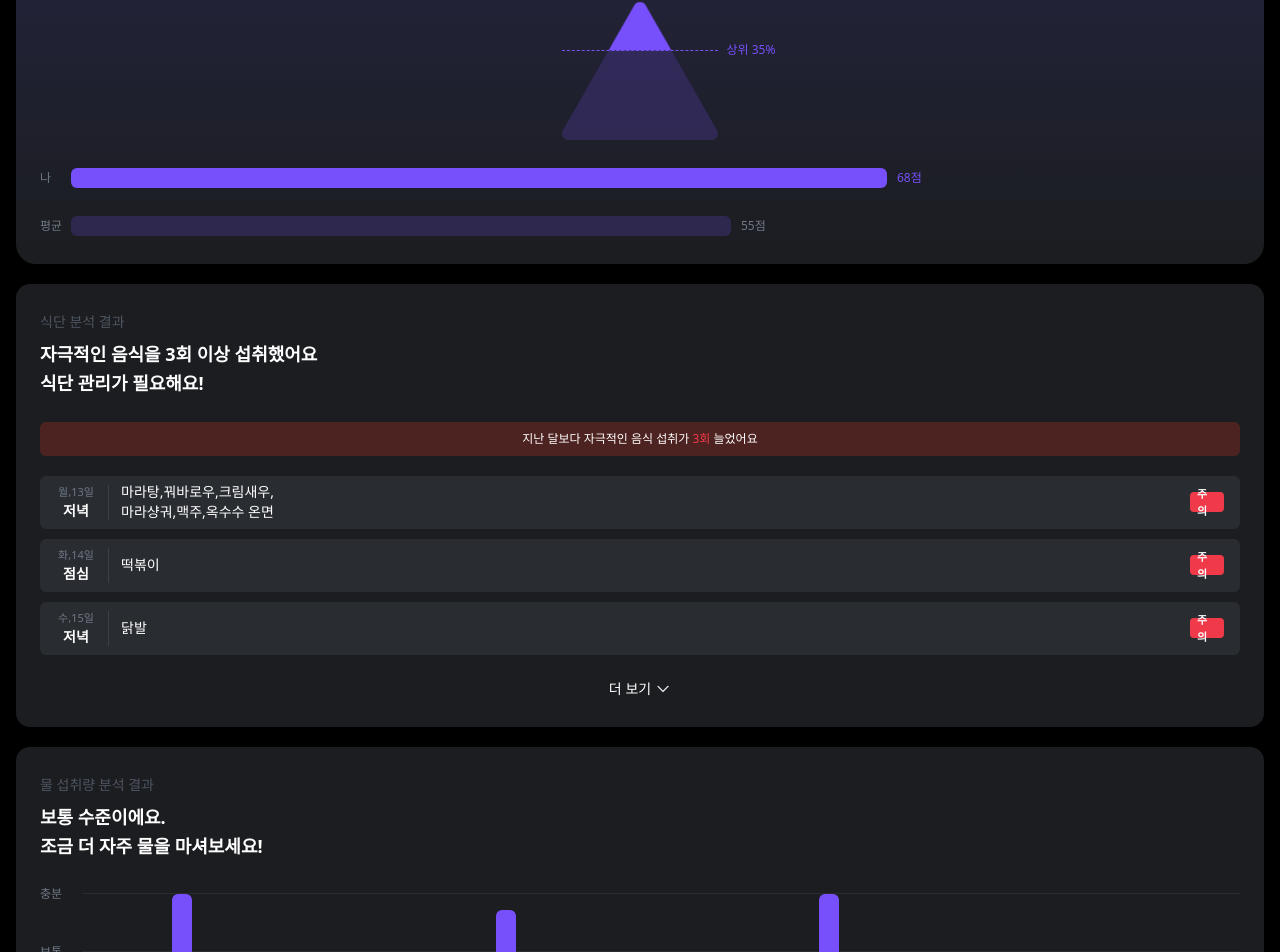
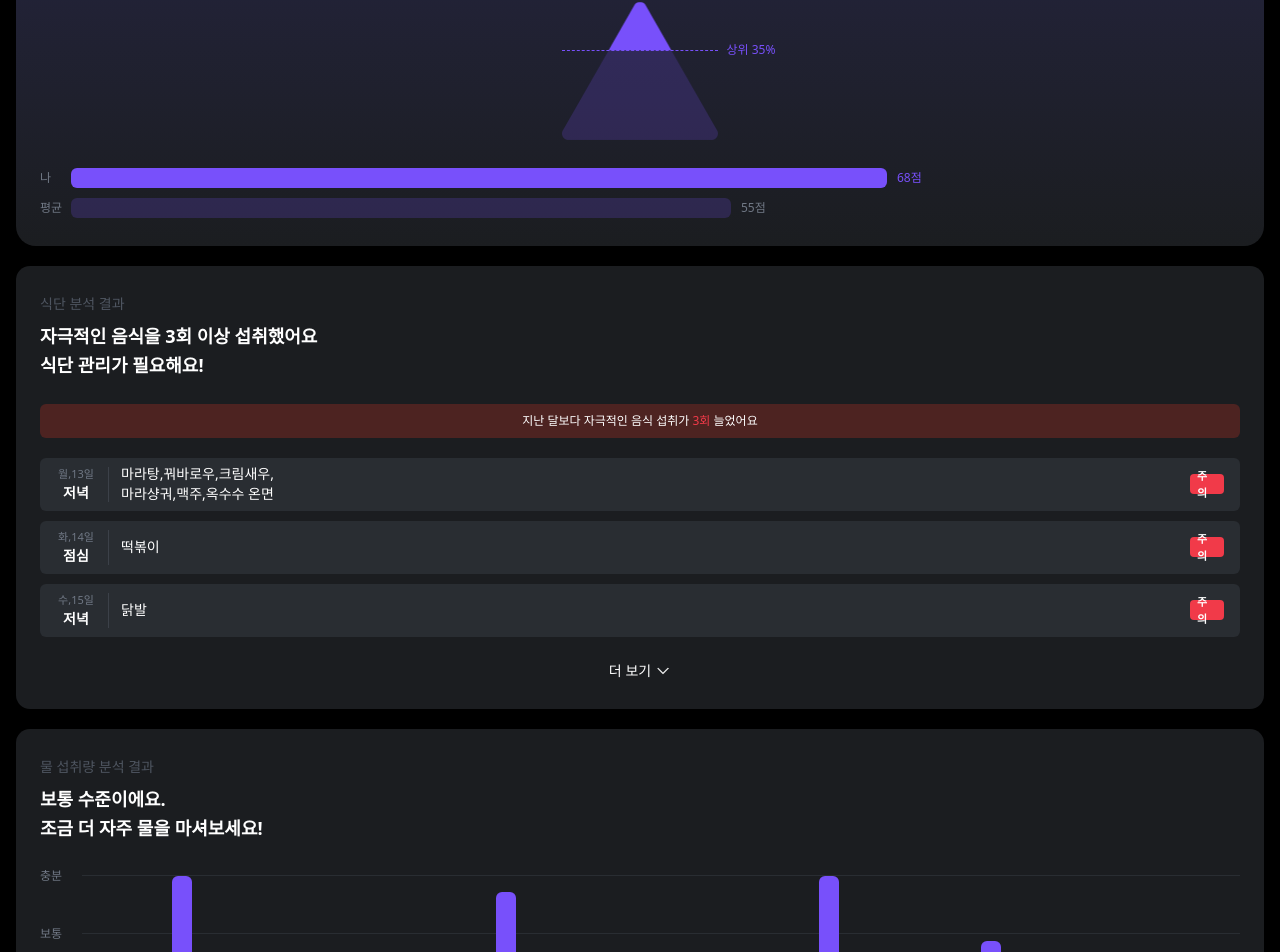
Before and after one commit to depromeet/dpm17-team4-client, a Next.js app in the folder web/: page /report/weekly in a window 1280 px wide. Shown: the part 993-1945 px from the top of the page. Built offline with nearby package versions, Linux system fonts and the light colour scheme.

Commit message:
fix(web):나,평균 막대 그래프 간격 수정

```diff
--- a/web/src/app/(with-bottom-navigation)/report/_components/UserAverageChart.tsx
+++ b/web/src/app/(with-bottom-navigation)/report/_components/UserAverageChart.tsx
@@ -69,16 +69,17 @@ export function UserAverageChart({ userAverage }: UserAverageChartProps) {
         >
           상위 {userAverage.topPercent}%
         </div>
-
-        <div></div>
       </div>
+      <div className="flex flex-col gap-2.5">
         <div className="flex gap-2.5 items-center">
           <div className="text-body4-m text-gray-500 w-[21px]">나</div>
           <div
             className="bg-primary-600 h-5 rounded-[6px]"
             style={{ width: `${userAverage.me}%` }}
           ></div>
-        <div className="text-primary-600 text-body4-m">{userAverage.me}점</div>
+          <div className="text-primary-600 text-body4-m">
+            {userAverage.me}점
+          </div>
         </div>
         <div className="flex gap-2.5 items-center">
           <div className="text-body4-m text-gray-500 whitespace-nowrap w-[21px]">
@@ -92,6 +93,7 @@ export function UserAverageChart({ userAverage }: UserAverageChartProps) {
             {userAverage.average}점
           </div>
         </div>
+      </div>
     </section>
   );
 }
```
Lines whose indentation alone changed are shown as unchanged.
